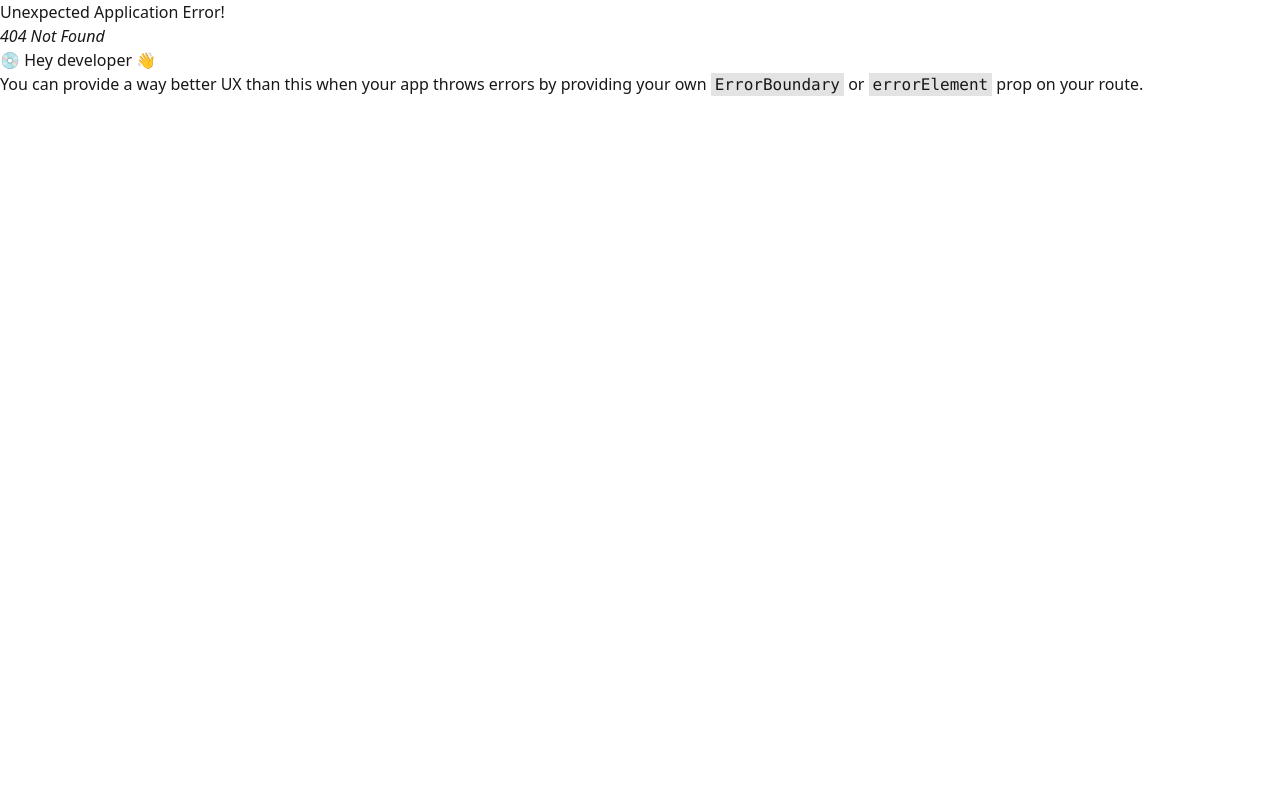
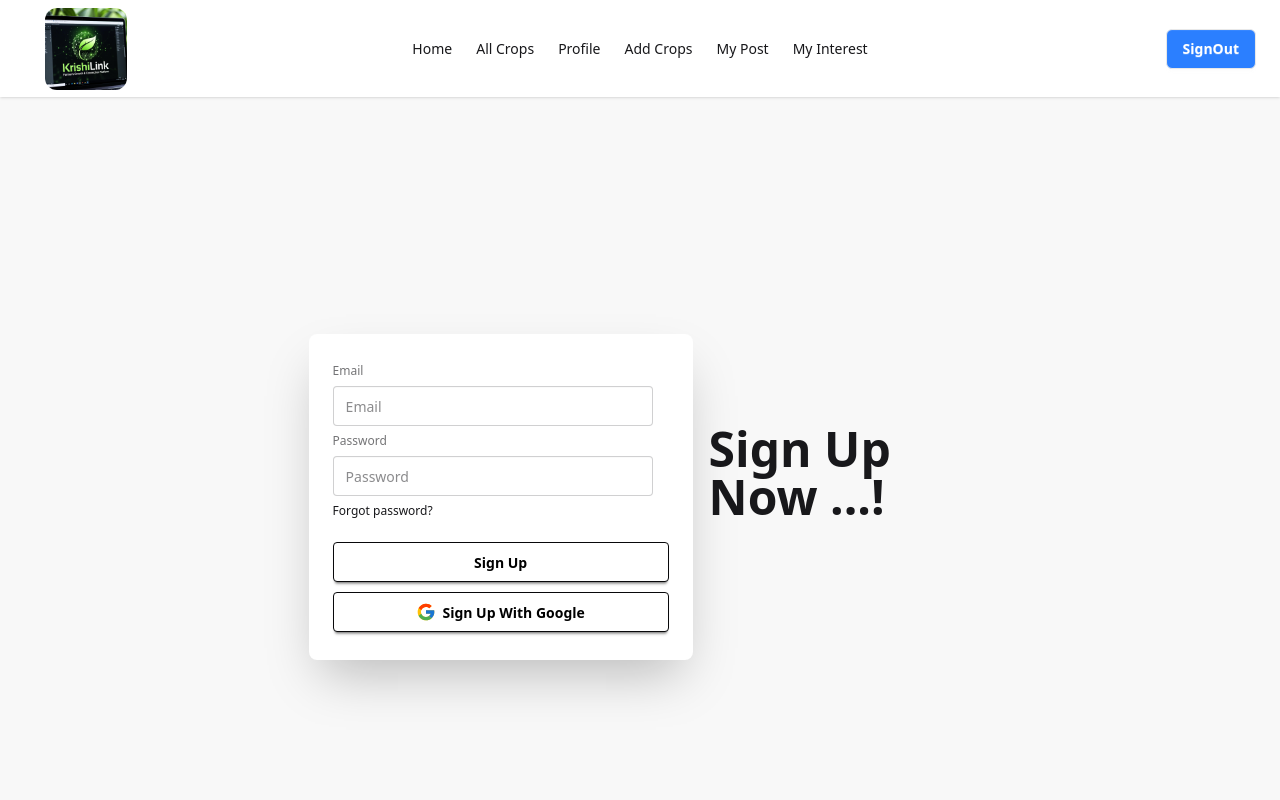
Before and after one commit to fuadhasan199/Farmer-Project-Client, a React (Vite) app: page /Sign-Up in a window 1280 px wide. Before the commit this address had no page. Shown: the top 800 px of the page. Built offline with nearby package versions, Linux system fonts and the light colour scheme; no server answers; sample sign-in values are in the browser's storage.

Commit message:
Auth Private Route Sign in/Up Setup

```diff
--- a/package.json
+++ b/package.json
@@ -12,6 +12,7 @@
   "dependencies": {
     "@fortawesome/fontawesome-svg-core": "^7.1.0",
     "@tailwindcss/vite": "^4.1.17",
+    "firebase": "^12.5.0",
     "react": "^19.1.1",
     "react-dom": "^19.1.1",
     "react-google-fonts": "^1.2.1",
--- a/src/Components/Navber.jsx
+++ b/src/Components/Navber.jsx
@@ -1,8 +1,58 @@
-import React from 'react';
-import { NavLink } from 'react-router';
+import React, { useContext } from 'react';
+import { Link, NavLink } from 'react-router';
 import logo from "../Logo.png"
 
+import { auth } from '../Firebase.config';
+import { AuthContext } from '../Pages/AuthContext';
+
 const Navber = () => {
+
+
+ const {user, SignOutUser}=useContext(AuthContext)
+
+ const handleSignOut=()=>{
+    SignOutUser(auth)
+    .then(res=>console.log(res.user))
+    .catch(error=>console.log(error))
+
+  }
+
+
+    const loggedInLinks = (
+    <>
+      <li><NavLink to="/" className={({ isActive }) => isActive ? 'text-red-500 font-bold' : ''}>Home</NavLink></li>
+      <li><NavLink to="/All-Crops" className={({ isActive }) => isActive ? 'text-red-500 font-bold' : ''}>All Crops</NavLink></li>
+      <li><NavLink to="/Profile" className={({ isActive }) => isActive ? 'text-red-500 font-bold' : ''}>Profile</NavLink></li>
+      <li><NavLink to="/Add-Crops" className={({ isActive }) => isActive ? 'text-red-500 font-bold' : ''}>Add Crops</NavLink></li>
+      <li><NavLink to="/My-Post" className={({ isActive }) => isActive ? 'text-red-500 font-bold' : ''}>My Post</NavLink></li>
+      <li><NavLink to="/My-interest" className={({ isActive }) => isActive ? 'text-red-500 font-bold' : ''}>My Interest</NavLink></li>
+    </>
+  );
+
+
+
+
+
+
+    const loggedOutLinks = (
+    <>
+      <li><NavLink to="/" className={({ isActive }) => isActive ? 'text-red-500 font-bold' : ''}>Home</NavLink></li>
+      <li><NavLink to="/All-Crops" className={({ isActive }) => isActive ? 'text-red-500 font-bold' : ''}>All Crops</NavLink></li>
+      <li><NavLink to="/Sign-In" className={({ isActive }) => isActive ? 'text-red-500 font-bold' : ''}>Login</NavLink></li>
+      <li><NavLink to="/Sign-Up" className={({ isActive }) => isActive ? 'text-red-500 font-bold' : ''}>Register</NavLink></li>
+    </>
+  );
+
+
+
+
+
+
+
+
+
+
+
     return (
     <div className="navbar bg-base-100 shadow-sm container mx-auto p-6">
   <div className="navbar-start">
@@ -10,7 +60,7 @@ const Navber = () => {
       <div tabIndex={0} role="button" className="btn btn-ghost lg:hidden">
         <svg xmlns="http://www.w3.org/2000/svg" className="h-5 w-5" fill="none" viewBox="0 0 24 24" stroke="currentColor"> <path strokeLinecap="round" strokeLinejoin="round" strokeWidth="2" d="M4 6h16M4 12h8m-8 6h16" /> </svg>
       </div>
-      <ul
+      {/* <ul
         tabIndex="-1"
         className="menu menu-sm dropdown-content bg-base-100 rounded-box z-1 mt-3 w-52 p-2 shadow">
         <li>  <NavLink to={'/'} className={({isActive})=>(isActive ? 'text-red-500 font-bold':'')}>Home</NavLink>  </li>
@@ -27,13 +77,16 @@ const Navber = () => {
           <li> <NavLink to={"/My-Post"} className={({isActive})=>(isActive ? 'text-red-500 font-bold':'')}> My Post </NavLink> </li>
 
            <li> <NavLink to={'/My-interest'} className={({isActive})=>(isActive ? 'text-red-500 font-bold':'')}>My Interest</NavLink>  </li>
-      </ul>
+      </ul> */}
     </div>
     <a className="btn btn-ghost text-xl"> <img src={logo} alt="" className='h-[90px] rounded-2xl p-1' /> </a>
   </div>
   <div className="navbar-center hidden lg:flex">
     <ul className="menu menu-horizontal px-1">
-      <li><NavLink to={'/'} className={({isActive})=>(isActive ? 'text-red-500 font-bold':'')}>Home</NavLink></li>
+
+                {user ? loggedInLinks : loggedOutLinks}
+
+      {/* <li><NavLink to={'/'} className={({isActive})=>(isActive ? 'text-red-500 font-bold':'')}>Home</NavLink></li>
 
       <li><NavLink to={'/All-Crops'} className={({isActive})=>(isActive ? 'text-red-500 font-bold':'')}>ALL Crops</NavLink></li>
 
@@ -44,11 +97,15 @@ const Navber = () => {
 
       <li><NavLink to={"/My-Post"} className={({isActive})=>(isActive ? 'text-red-500 font-bold':'')}> My Post </NavLink></li>
 
-       <li><NavLink to={'/My-interest'} className={({isActive})=>(isActive ? 'text-red-500 font-bold':'')}>My Interest</NavLink> </li>
+       <li><NavLink to={'/My-interest'} className={({isActive})=>(isActive ? 'text-red-500 font-bold':'')}>My Interest</NavLink> </li> */}
     </ul>
   </div>
   <div className="navbar-end">
-    <a className="btn">Log in</a>
+    {/* <a className="btn">Log in</a> */}
+
+    {user ?<a className='btn bg-blue-500 text-white rounded-md' onClick={handleSignOut}>SignOut</a>:<Link to={'/Sign-In'} className='btn bg-blue-500 text-white rounded-md'>Sign-In</Link>}
+
+
   </div>
 </div>
     );
--- /dev/null
+++ b/src/Firebase.config.js
@@ -0,0 +1,20 @@
+// Import the functions you need from the SDKs you need
+import { initializeApp } from "firebase/app";
+import { getAuth } from "firebase/auth";
+
+// TODO: Add SDKs for Firebase products that you want to use
+// https://firebase.google.com/docs/web/setup#available-libraries
+
+// Your web app's Firebase configuration
+const firebaseConfig = {
+  apiKey:import.meta.env.VITE_apiKey,
+  authDomain:import.meta.env.VITE_authDomain,
+  projectId:import.meta.env.VITE_projectId,
+  storageBucket:import.meta.env.VITE_storageBucket,
+  messagingSenderId:import.meta.env.VITE_messagingSenderId,
+  appId:import.meta.env.VITE_appId,
+};
+
+// Initialize Firebase
+const app = initializeApp(firebaseConfig);
+export const auth = getAuth(app);
--- a/src/Pages/ADD_Crops.jsx
+++ b/src/Pages/ADD_Crops.jsx
@@ -2,8 +2,11 @@ import React from 'react';
 
 const ADD_Crops = () => {
     return (
-        <div>
+        <div className="container mx-auto">
+        <div className='max-w-[450px] bg-gray-200  p-5 m-10 rounded-md mx-auto '>
+              <h1>ADD New Crops</h1>
 
+        </div>
         </div>
     );
 };
--- /dev/null
+++ b/src/Pages/AuthContext.jsx
@@ -0,0 +1,4 @@
+import { createContext } from "react";
+
+
+export const AuthContext=createContext(null)
--- /dev/null
+++ b/src/Pages/AuthProvider.jsx
@@ -0,0 +1,60 @@
+import React, { useState, useEffect } from 'react';
+import { AuthContext } from './AuthContext';
+import { createUserWithEmailAndPassword, onAuthStateChanged, signInWithEmailAndPassword, signOut } from 'firebase/auth';
+import { auth } from '../Firebase.config';
+
+const AuthProvider = ({children}) => {
+
+const [user,setUser]=useState(null)
+
+
+const CreateUser=(email,password)=>{
+   return createUserWithEmailAndPassword(auth,email,password)
+}
+
+const SignInUser=(email,password)=>{
+
+  return signInWithEmailAndPassword(auth,email,password)
+
+
+
+}
+
+const SignOutUser=()=>{
+
+return signOut(auth)
+
+}
+
+useEffect(()=>{
+  const unsubscribe=onAuthStateChanged(auth,(currentUser)=>{
+    setUser(currentUser)
+  })
+
+   return ()=>{
+    unsubscribe()
+   }
+},[])
+
+
+
+const AuthInfo={
+
+user,
+CreateUser,
+ SignInUser,
+ SignOutUser
+
+
+
+}
+
+return(
+    <AuthContext value={AuthInfo}>
+        {children}
+    </AuthContext>
+)
+
+};
+
+export default AuthProvider
--- /dev/null
+++ b/src/Private.jsx
@@ -0,0 +1,21 @@
+import React, {  useContext } from 'react';
+import { AuthContext } from './Pages/AuthContext';
+import { Navigate } from 'react-router';
+
+const Private = ({children}) => {
+const {user}=useContext(AuthContext)
+
+
+
+ if(user){
+    return children
+ }
+
+
+
+    return <Navigate to={'/Sign-In'}></Navigate>
+
+
+};
+
+export default Private;
--- /dev/null
+++ b/src/Sign/SignIn.jsx
@@ -0,0 +1,71 @@
+
+import React, { useContext } from 'react';
+import { FcGoogle } from "react-icons/fc";
+import { AuthContext } from '../Pages/AuthContext';
+import { getAuth, GoogleAuthProvider, signInWithPopup } from 'firebase/auth';
+import { Link } from 'react-router';
+
+const SignIn = () => {
+    const auth=getAuth()
+    const provider=new GoogleAuthProvider()
+
+const {SignInUser}=useContext(AuthContext)
+    const handleSignIn=(e)=>{
+
+        e.preventDefault()
+        const email=e.target.email.value
+
+        const password=e.target.password.value
+
+
+        e.target.reset()
+
+         SignInUser(email,password)
+        .then(res=>console.log(res.user))
+        .catch(error=>console.log(error))
+
+    }
+
+    const handleGoogle=()=>{
+
+         signInWithPopup(auth,provider)
+         .then(res=>console.log(res.user))
+         .catch(error=>console.log(error))
+
+
+
+
+    }
+
+
+
+    return (
+        <div>
+                    <div className="hero bg-base-200 min-h-screen">
+                <div className="hero-content flex-col lg:flex-row-reverse">
+                  <div className="text-center lg:text-left">
+                    <h1 className="text-4xl font-bold">Sign In Please</h1>
+                    <p className="py-6">
+
+                    </p>
+                  </div>
+                  <div className="card bg-base-100 w-full max-w-sm shrink-0 shadow-2xl">
+                    <div className="card-body">
+                      <form className="fieldset" onSubmit={handleSignIn}>
+                        <label className="label">Email</label>
+                        <input type="email" name='email' className="input" placeholder="Email" />
+                        <label className="label">Password</label>
+                        <input type="password" name='password' className="input" placeholder="Password" />
+                        <div> Don't have account Please <Link to={'/Sign-Up'} className='text-red-500 font-bold'>Sign Up</Link> </div>
+                        <button className="btn btn-neutral bg-white text-black mt-4">Sign In</button>
+                        <button className='btn btn-neutral bg-white text-black mt-1' onClick={handleGoogle}><FcGoogle className='text-xl'/> Sign In With Google</button>
+                      </form>
+                    </div>
+                  </div>
+                </div>
+              </div>
+        </div>
+    );
+};
+
+export default SignIn;
--- /dev/null
+++ b/src/Sign/SignUp.jsx
@@ -0,0 +1,72 @@
+import React, {  useContext } from 'react';
+import { AuthContext } from '../Pages/AuthContext';
+import { getAuth, GoogleAuthProvider, signInWithPopup } from 'firebase/auth';
+import { FcGoogle } from "react-icons/fc";
+
+const SignUp = () => {
+        const provider=new GoogleAuthProvider()
+
+    const auth=getAuth()
+
+const {CreateUser}=useContext(AuthContext)
+      const handleSignIn=(e)=>{
+
+       e.preventDefault()
+
+     const email=e.target.email.value
+
+     const password=e.target.password.value
+
+
+
+     e.target.reset()
+
+
+     CreateUser(email,password)
+     .then(res=>console.log(res.user))
+     .catch(error=>console.log(error))
+
+
+
+
+
+      }
+
+      const handleGoogle=()=>{
+
+     signInWithPopup(auth, provider)
+     .then(res=>console.log(res.user))
+     .catch(error=>console.log(error))
+
+      }
+
+
+
+    return (
+      <div className="hero bg-base-200 min-h-screen">
+  <div className="hero-content flex-col lg:flex-row-reverse">
+    <div className="text-center lg:text-left">
+      <h1 className="text-5xl font-bold">Sign Up Now ...!</h1>
+      <p className="py-6">
+
+      </p>
+    </div>
+    <div className="card bg-base-100 w-full max-w-sm shrink-0 shadow-2xl">
+      <div className="card-body">
+        <form className="fieldset" onSubmit={handleSignIn}>
+          <label className="label">Email</label>
+          <input type="email" name='email' className="input" placeholder="Email" />
+          <label className="label">Password</label>
+          <input type="password" name='password' className="input" placeholder="Password" />
+          <div><a className="link link-hover">Forgot password?</a></div>
+          <button className="btn btn-neutral bg-white text-black mt-4">Sign Up</button>
+          <button className='btn btn-neutral bg-white text-black mt-1'onClick={handleGoogle}><FcGoogle className='text-xl'/> Sign Up With Google</button>
+        </form>
+      </div>
+    </div>
+  </div>
+</div>
+    );
+};
+
+export default SignUp;
```
Also changed, not shown: src/main.jsx (+22 -6 lines), 2 other files (tests, documents, lock files or other folders).
